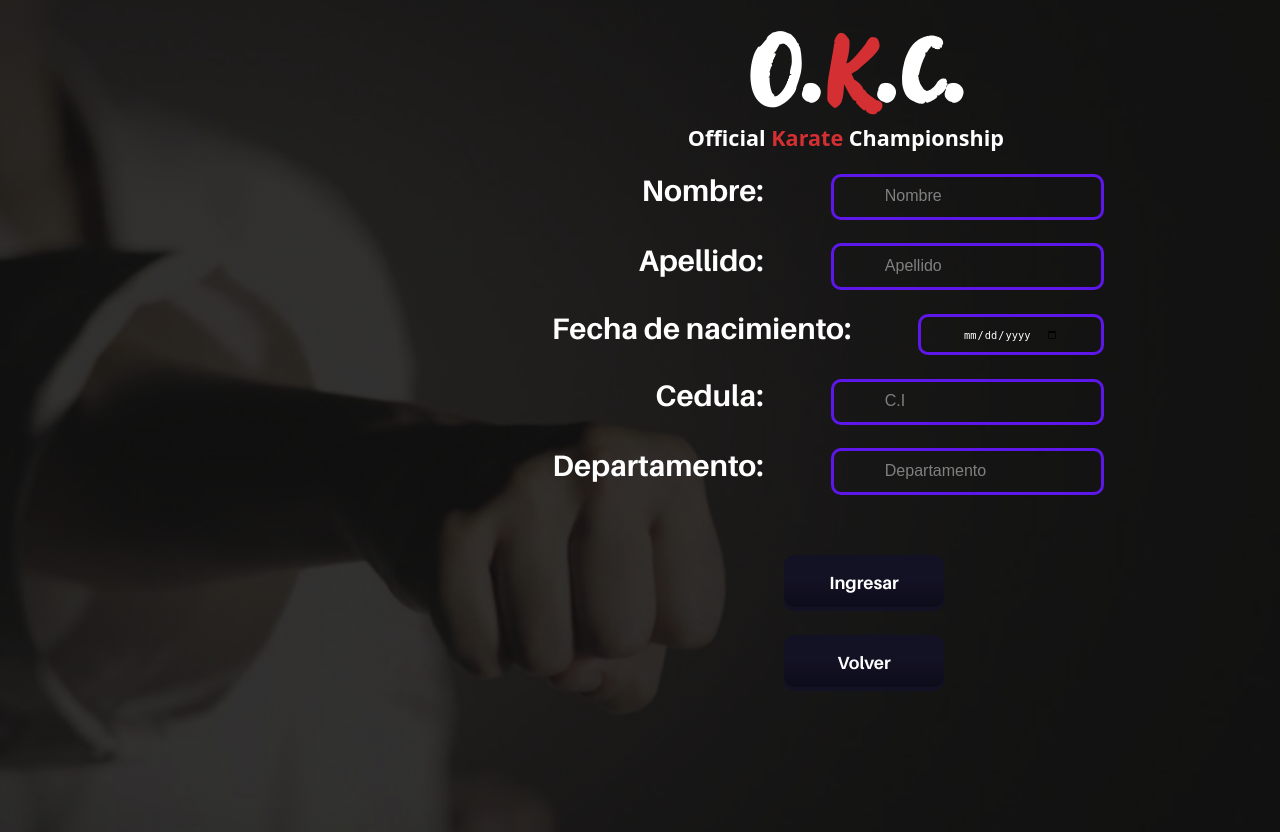
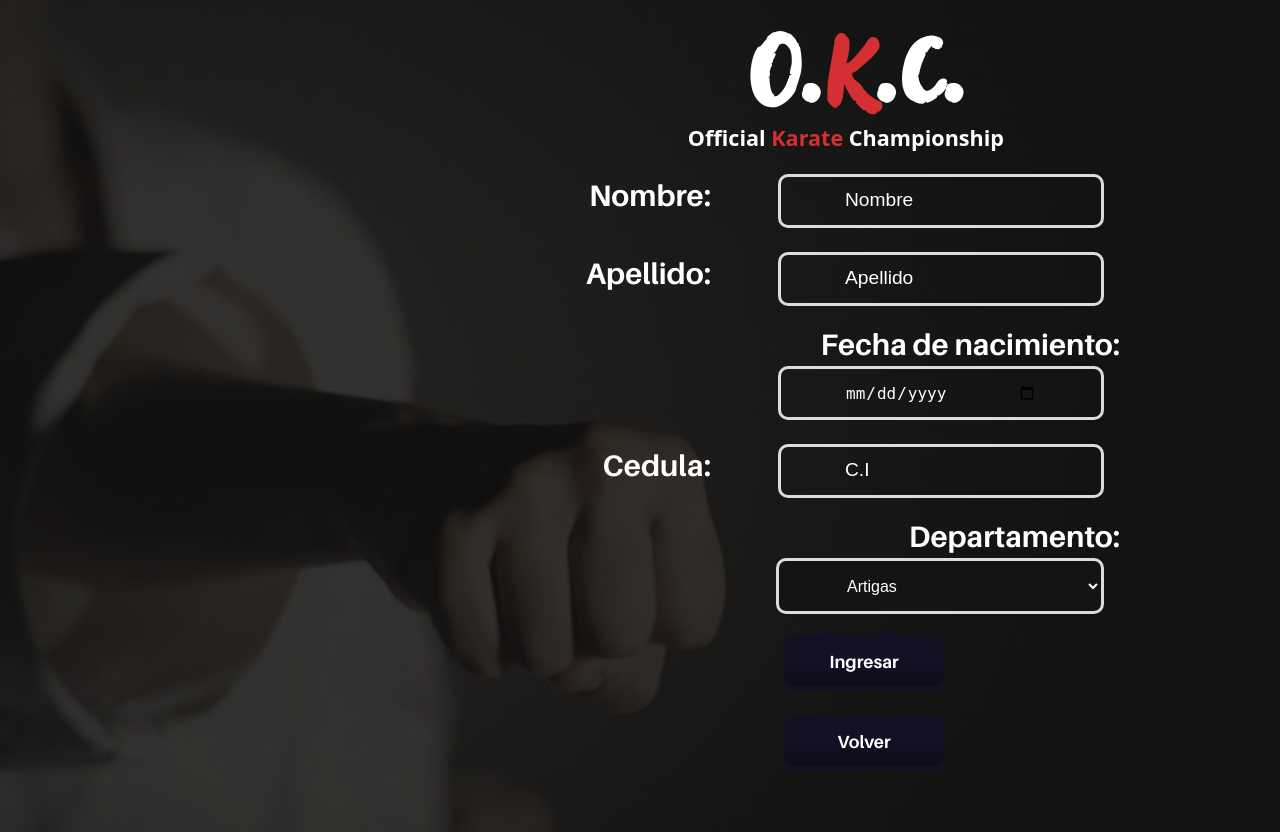
Before and after one commit to Maty1441/ProyectoUTU2023, a PHP site: page /formulario/formulario.html in a window 1280 px wide. Run offline with PHP 8.4, Linux system fonts and the light colour scheme.

Commit message:
varios retoques al formulario y css

```diff
--- a/css/formulario.css
+++ b/css/formulario.css
@@ -61,32 +61,116 @@ label {
     margin-top: 1vh;
 }
 
-input[type="text"],
-input[type="date"] {
+/* text */
+
+input[type="text"] {
+    width: 12em;
     border-radius: 10px;
-    padding: 1em 4em;
+    padding: 0.5em 4em;
     text-align: left;
-    min-height: 1em;
-    font-size: .8em;
-    margin-top: .25em;
+    min-height: 2em;
+    font-size: 2vh;
+    margin-top: 0.25em;
     margin-right: 10vh;
     color: white;
     background-color: rgba(17, 17, 17, 0);
-    border: .3em solid #5E17EB;
+    border: 3px solid rgb(220, 220, 220);
+    transition: border 0.3s;
 }
 
-/*select{
-    color: white;
-    text-align: right;
-    margin-right: 0vh;
-    margin-top: 2vh;
-    min-height: 2vh;
-    font-size: 1.5vh;
-}*/
+input[type="text"]:hover{
+    border: 3px solid #5E17EB;
+}
+
+input[type="text"]:focus {
+  border: 3px solid #5E17EB;
+  outline: none;
+}
+
+/* date */
+
+input[type="date"]{
+  width: 12em;
+  border-radius: 10px;
+  padding: 0.5em 4em;
+  text-align: left;
+  min-height: 2em;
+  font-size: 2vh;
+  margin-top: 0.25em;
+  margin-right: 10vh;
+  color: white;
+  background-color: rgba(17, 17, 17, 0);
+  border: 3px solid rgb(220, 220, 220);
+  transition: border 0.3s;
+}
+
+input[type="date"]:hover{
+  border: 3px solid #5E17EB;
+}
+
+input[type="date"]:focus {
+  border: 3px solid #5E17EB;
+  outline: none;
+}
+
+/* number */
+
+input[type="number"]{
+  width: 12em;
+  height: 2em;
+  border-radius: 10px;
+  padding: 0.5em 4em;
+  text-align: left;
+  min-height: 2em;
+  font-size: 2vh;
+  margin-top: 0.25em;
+  margin-right: 10vh;
+  color: white;
+  background-color: rgba(17, 17, 17, 0);
+  border: 3px solid rgb(220, 220, 220);
+  transition: border 0.3s;
+}
+
+input[type="number"]:hover{
+  border: 3px solid #5E17EB;
+}
+
+input[type="number"]:focus {
+  border: 3px solid #5E17EB;
+  outline: none;
+}
+
+/* select */
+
+select {
+  width: 20.5em;
+  border-radius: 10px;
+  padding: 0.5em 4em;
+  text-align: left;
+  min-height: 3.5em;
+  font-size: 2vh;
+  margin-top: 0.25em;
+  margin-right: 10vh;
+  color: white;
+  background-color: rgb(20, 20, 20);
+  border: 3px solid rgb(220, 220, 220);
+  transition: border 0.3s;
+}
+
+select:hover{
+  border: 3px solid #5E17EB;
+}
+
+select:focus {
+  border: 3px solid #5E17EB;
+  outline: none;
+}
+
+/* placeholder */
 
 ::placeholder {
-    font-size: 2vh;
-    color: gray;
+    font-size: 1.2em;
+    color: white;
     text-align: left;
 }
 /* Ingreso de datos */
--- a/formulario/formulario.html
+++ b/formulario/formulario.html
@@ -18,13 +18,33 @@
             <input type="text" id="ape" name="Apellido" value="" placeholder="Apellido" maxlength="50"><br><br>
 
             <label for="fNac">Fecha de nacimiento:</label>
-            <input type="date" id="fNac" name="Edad" placeholder="DD/MM/AAAA" maxlength="4"><br><br>
+            <input type="date" id="fNac" name="Edad" placeholder="DD/MM/AAAA" min="1900-01-01" max="2099-12-31"><br><br>
 
             <label for="cedula">Cedula:</label>
-            <input type="text" id="ci" name="Cedula" value="" placeholder="C.I" maxlength="10"><br><br>
+            <input type="number" id="ci" name="Cedula" value="" placeholder="C.I" min="1" max="10000000"><br><br>
 
-            <label for="cedula">Departamento:</label>
-            <input type="text" id="departamento" name="Departamento" placeholder="Departamento" maxlength="15"><br><br><br><br>
+            <label for="departamento">Departamento:</label>
+            <select id="dep" name="Departamento">
+            <option value="Artigas">Artigas</option>
+            <option value="Canelones">Canelones</option>
+            <option value="Cerro Largo">Cerro Largo</option>
+            <option value="Colonia">Colonia</option>
+            <option value="Durazno">Durazno</option>
+            <option value="Flores">Flores</option>
+            <option value="Florida">Florida</option>
+            <option value="Lavalleja">Lavalleja</option>
+            <option value="Maldonado">Maldonado</option>
+            <option value="Montevideo">Montevideo</option>
+            <option value="Paysandú">Paysandú</option>
+            <option value="Río Negro">Río Negro</option>
+            <option value="Rivera">Rivera</option>
+            <option value="Rocha">Rocha</option>
+            <option value="Salto">Salto</option>
+            <option value="San José">San José</option>
+            <option value="Soriano">Soriano</option>
+            <option value="Tacuarembó">Tacuarembó</option>
+            <option value="Treinta y Tres">Treinta y Tres</option>
+            </select><br><br>
 
             <div class="boton-ingresar">
             <button type="submit" class="btn">
```
Also changed, not shown: css/login.css (+16 -2 lines).
